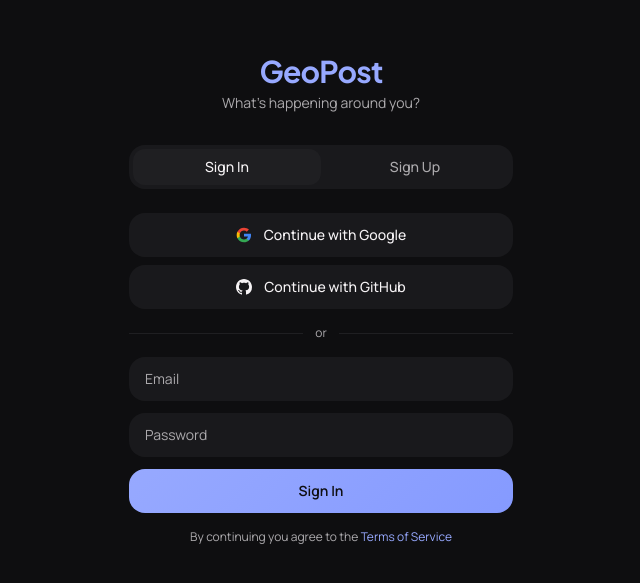
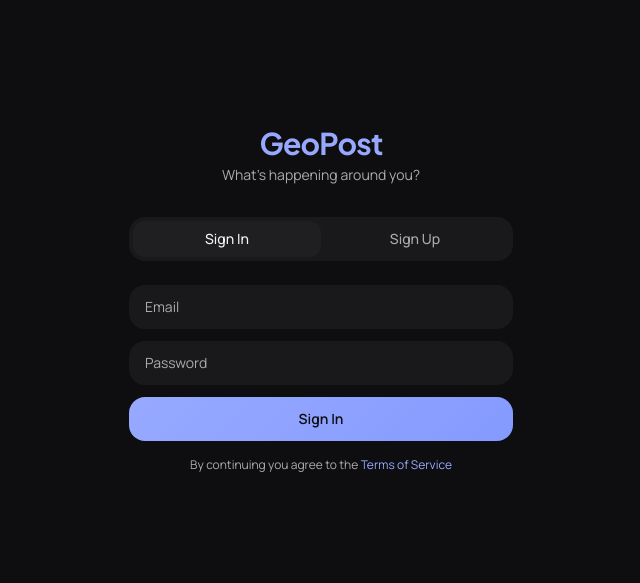
Before and after one commit to warchildmd/mapchats, a Next.js app in the folder frontend/: page /login in a window 1280 px wide. Shown: the part 101-684 px from the top of the page, without its empty margins (319-959 px from the left). Built offline with nearby package versions, Linux system fonts and the light colour scheme; no server answers.

Commit message:
Remove oauth for now

```diff
--- a/frontend/src/app/login/page.tsx
+++ b/frontend/src/app/login/page.tsx
@@ -81,7 +81,7 @@ function LoginForm() {
         </div>
 
         {/* OAuth buttons */}
-        <div className="flex flex-col gap-2 mb-4">
+        {/* <div className="flex flex-col gap-2 mb-4">
           <button
             onClick={() => signIn('google', { callbackUrl })}
             className="flex items-center justify-center gap-3 bg-surface-container hover:bg-surface-high transition-colors rounded-2xl py-3 text-sm font-medium text-on-surface font-body"
@@ -101,13 +101,13 @@ function LoginForm() {
             <svg className="w-4 h-4" viewBox="0 0 24 24" fill="currentColor"><path d="M12 0C5.37 0 0 5.37 0 12c0 5.31 3.435 9.795 8.205 11.385.6.105.825-.255.825-.57 0-.285-.015-1.23-.015-2.235-3.015.555-3.795-.735-4.035-1.41-.135-.345-.72-1.41-1.23-1.695-.42-.225-1.02-.78-.015-.795.945-.015 1.62.87 1.845 1.23 1.08 1.815 2.805 1.305 3.495.99.105-.78.42-1.305.765-1.605-2.67-.3-5.46-1.335-5.46-5.925 0-1.305.465-2.385 1.23-3.225-.12-.3-.54-1.53.12-3.18 0 0 1.005-.315 3.3 1.23.96-.27 1.98-.405 3-.405s2.04.135 3 .405c2.295-1.56 3.3-1.23 3.3-1.23.66 1.65.24 2.88.12 3.18.765.84 1.23 1.905 1.23 3.225 0 4.605-2.805 5.625-5.475 5.925.435.375.81 1.095.81 2.22 0 1.605-.015 2.895-.015 3.3 0 .315.225.69.825.57A12.02 12.02 0 0 0 24 12c0-6.63-5.37-12-12-12z"/></svg>
             Continue with GitHub
           </button>
-        </div>
+        </div> */}
 
-        <div className="flex items-center gap-3 mb-4">
+        {/* <div className="flex items-center gap-3 mb-4">
           <div className="flex-1 h-px bg-surface-high" />
           <span className="text-xs text-on-surface-variant font-body">or</span>
           <div className="flex-1 h-px bg-surface-high" />
-        </div>
+        </div> */}
 
         {/* Credentials form */}
         <form onSubmit={handleCredentials} className="flex flex-col gap-3">
```
